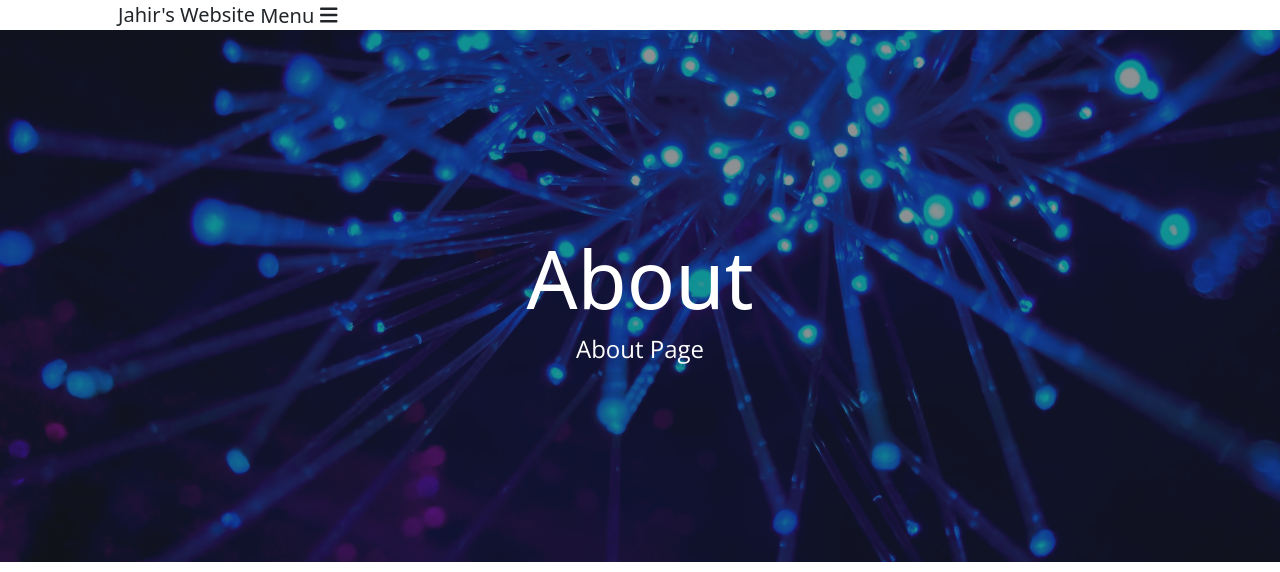
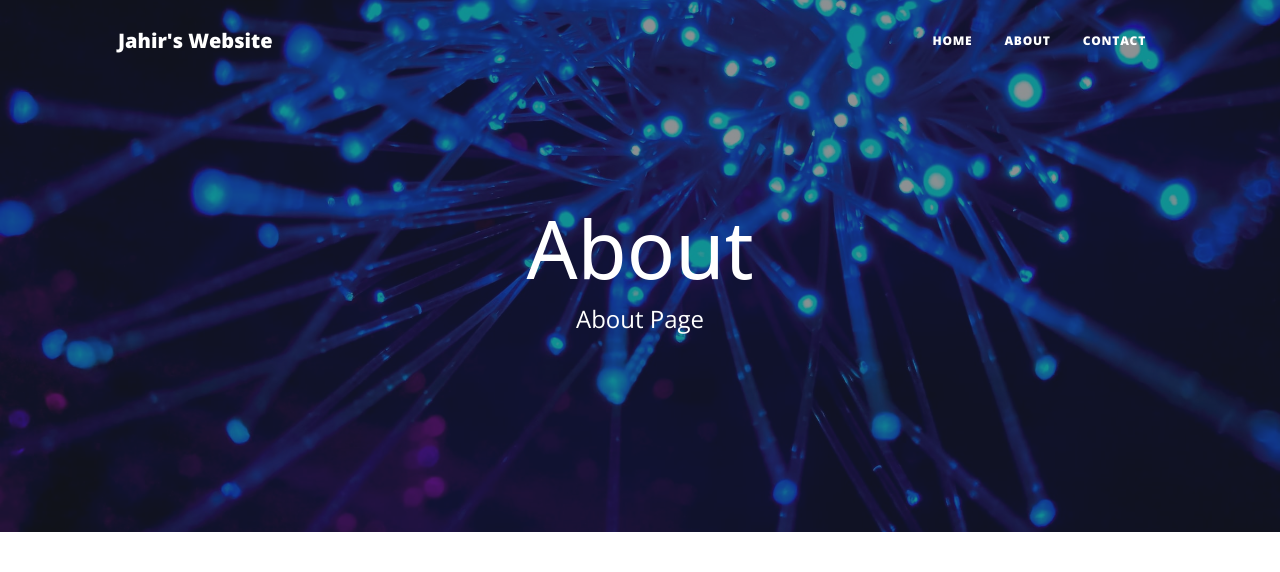
Before and after one commit to SciencyBagel/personal-website, a Flask app: page /about in a window 1280 px wide. Shown: the top 572 px of the page. Run offline with Flask 3, Linux system fonts and the light colour scheme; some libraries are stand-ins or nearby versions.

Commit message:
Fix navigation bar

```diff
--- a/templates/include/navigation.html
+++ b/templates/include/navigation.html
@@ -1,3 +1,4 @@
+<nav class="navbar navbar-expand-lg navbar-light" id="mainNav">
     <div class="container px-4 px-lg-5">
         <a class="navbar-brand" href="{{ url_for('index') }}">Jahir's Website</a>
         <button class="navbar-toggler" type="button" data-bs-toggle="collapse" data-bs-target="#navbarResponsive"
@@ -9,8 +10,8 @@
             <ul class="navbar-nav ms-auto py-4 py-lg-0">
                 <li class="nav-item"><a class="nav-link px-lg-3 py-3 py-lg-4" href="{{ url_for('index') }}">Home</a></li>
                 <li class="nav-item"><a class="nav-link px-lg-3 py-3 py-lg-4" href="{{ url_for('about') }}">About</a></li>
-            <li class="nav-item"><a class="nav-link px-lg-3 py-3 py-lg-4" href="{{ url_for('contact') }}">Contact</a>
-            </li>
+                <li class="nav-item"><a class="nav-link px-lg-3 py-3 py-lg-4" href="{{ url_for('contact') }}">Contact</a></li>
             </ul>
         </div>
     </div>
+</nav>
--- a/templates/supers/base.html
+++ b/templates/supers/base.html
@@ -6,10 +6,8 @@
 </head>
 
 <body>
-    <nav>
+
 {% include "include/navigation.html" %}
-    </nav>
-
 
 <header class="masthead" style="background-image: url({{ url_for('static', filename='assets/img/bg-image.jpg') }})">
     {% block header %}
@@ -18,8 +16,8 @@
                 <div class="col-md-10 col-lg-8 col-xl-7">
                     <div class="site-heading">
                         <h1>{% block heading %}Jahir's Website{% endblock %}</h1>
-                        <span class="subheading">{% block subheading %}A website showing my blogs, projects, and more!{%
-                            endblock %}</span>
+                        <span class="subheading">{% block subheading %}A website showing my blogs, projects, and
+                            more!{% endblock %}</span>
                     </div>
                 </div>
             </div>
```
Lines whose indentation alone changed are shown as unchanged.
